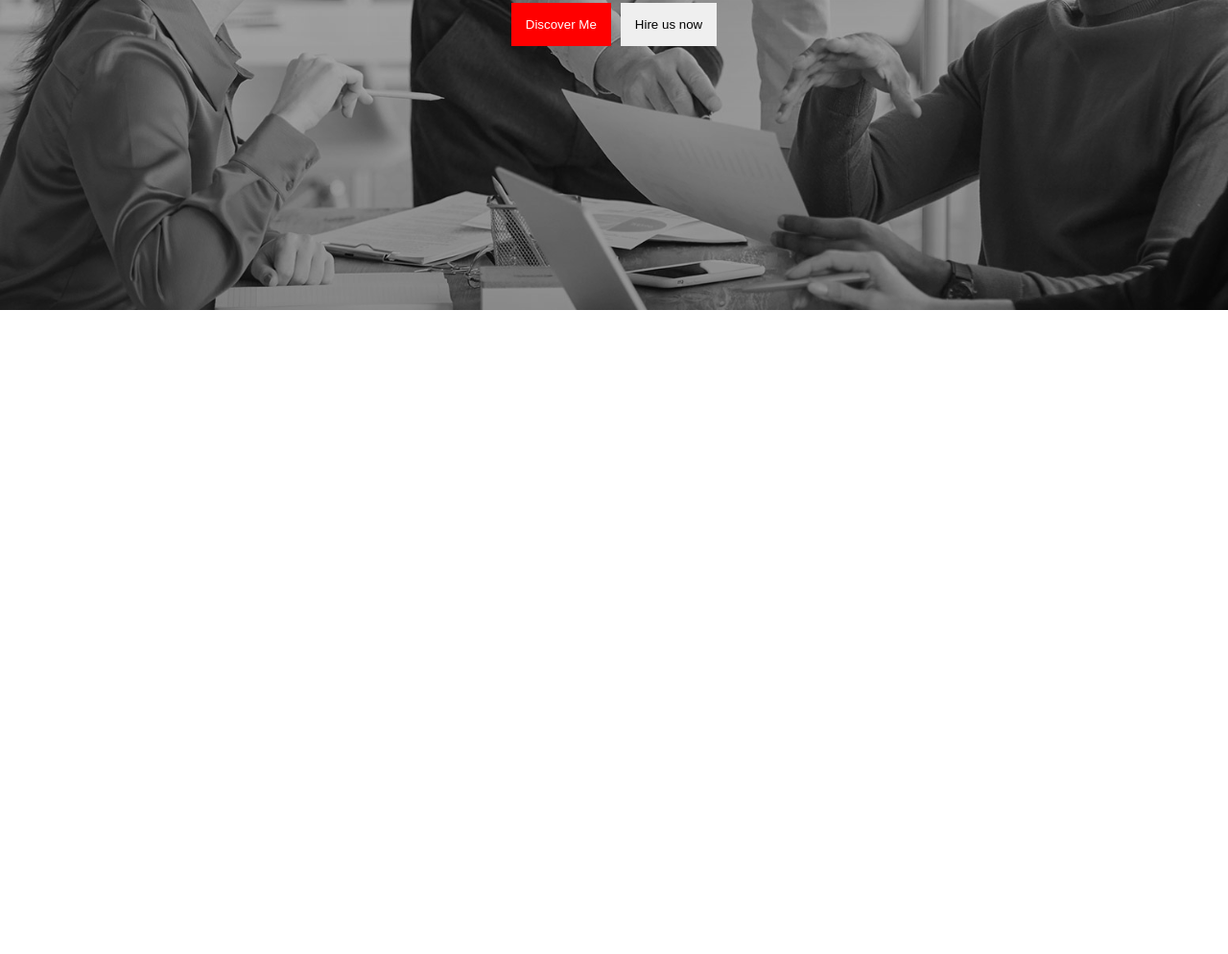
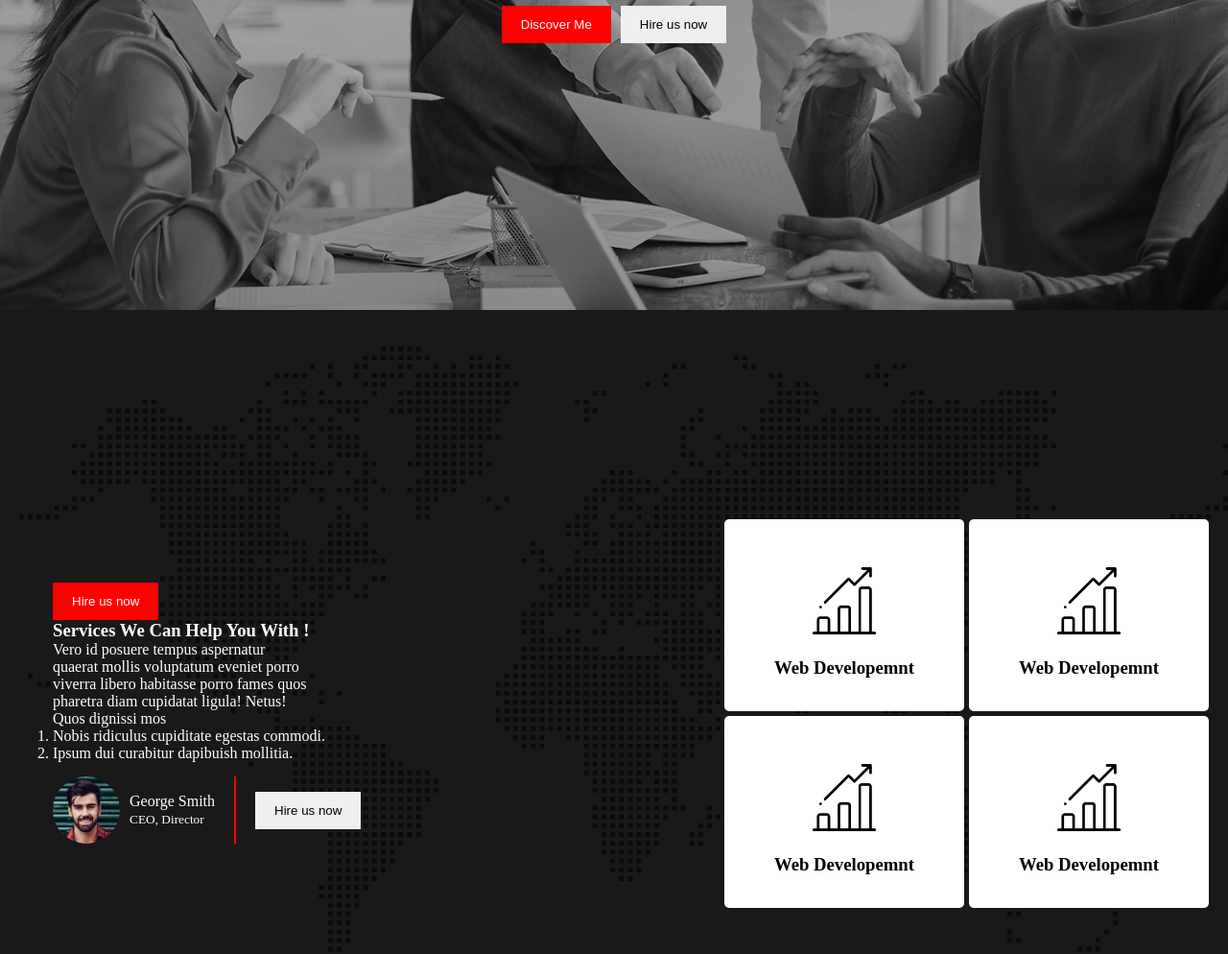
Before and after one commit to SiamIslamSagor/my-digital-agency, a plain HTML site: page index.html in a window 1280 px wide. Shown: the part 546-1540 px from the top of the page at 96% size. Before the commit the page ends 869 px from the top, so only its background shows below. Drawn offline with Linux system fonts and the light colour scheme.

Commit message:
added second box

```diff
--- a/index.html
+++ b/index.html
@@ -31,6 +31,8 @@
 
     <main>
 
+        <!-- first box  -->
+
         <div class="banner-box">
             <div class="banner-section">
                 <h1 class="h1-title">
@@ -38,7 +40,8 @@
                     Can Rely Upon !
                 </h1>
                 <p class="banner-p">
-                    Hymenaeos! Omnis arcu vitae? Phasellus irure cupidatat incidunt, semper metus, nibh adipisci assumenda
+                    Hymenaeos! Omnis arcu vitae? Phasellus irure cupidatat incidunt, semper metus, nibh adipisci
+                    assumenda
                     odio, quos, senectus vehicula occaecat, officiis malesuada cras.
                 </p>
             </div>
@@ -47,6 +50,64 @@
                 <button class="btn btn-white">Hire us now</button>
             </div>
         </div>
+
+        <!-- second box -->
+
+        <div class="services-box">
+
+            <div class="auther-box">
+                <button class="btn btn-red">Hire us now</button>
+                <div>
+                    <h3>Services We Can Help You With !</h3>
+
+                    <p class="auther-p">Vero id posuere tempus aspernatur quaerat mollis voluptatum eveniet porro
+                        viverra libero habitasse porro fames quos pharetra diam cupidatat ligula! Netus! Quos dignissi
+                        mos</p>
+                    <ol>
+                        <li>Nobis ridiculus cupiditate egestas commodi.</li>
+                        <li>Ipsum dui curabitur dapibuish mollitia.</li>
+                    </ol>
+                    <div class="profile">
+                        <div class="auther-div">
+                            <img class="auther" src="./asset/image/author.jpg" alt="">
+                            <p>George Smith <br>
+                                <small>CEO, Director</small>
+                            </p>
+                        </div>
+                        <div>
+                            <button class="btn">Hire us now</button>
+                        </div>
+                    </div>
+
+                </div>
+            </div>
+
+            <div class="wark-box">
+                <div class="first-div">
+                    <div class="bar-chart">
+                        <img class="bar-img" src="./asset/icons/bar-chart.png" alt="">
+                        <h3>Web Developemnt</h3>
+                    </div>
+                    <div class="bar-chart">
+                        <img class="bar-img" src="./asset/icons/bar-chart.png" alt="">
+                        <h3>Web Developemnt</h3>
+                    </div>
+                </div>
+                <div class="second-div">
+                    <div class="bar-chart">
+                        <img class="bar-img" src="./asset/icons/bar-chart.png" alt="">
+                        <h3>Web Developemnt</h3>
+                    </div>
+                    <div class="bar-chart">
+                        <img class="bar-img" src="./asset/icons/bar-chart.png" alt="">
+                        <h3>Web Developemnt</h3>
+                    </div>
+                </div>
+
+            </div>
+        </div>
+
+
 
     </main>
 
--- a/style.css
+++ b/style.css
@@ -60,10 +60,80 @@
 
 .btn{
     border: none;
-    padding: 15px;
+    padding: 12px 20px;
 }
 
 .btn-red{
     background: red;
     color: white;
 }
+
+/*  second box  */
+
+.services-box{
+    display: flex;
+    align-items: center;
+    background-image: url("./asset/image/footer-bg.png"), linear-gradient(rgba(0, 0, 0, 0.9), rgba(0, 0, 0, 0.9));
+    background-blend-mode: overlay;
+    height: 100vh;
+    padding: 20px;
+}
+
+.auther-box{
+    color: white;
+    padding: 23px;
+    margin: 12px;
+}
+
+.profile{
+    display: flex;
+    align-items: center;
+    gap: 20px;
+    margin-top: 15px;
+}
+
+.auther{
+    height: 70px;
+    width: 70px;
+    border-radius: 35px;
+}
+
+.auther-div{
+    display: flex;
+    align-items: center;
+    gap: 10px;
+    padding-right: 20px;
+    border-right: 2px solid red;
+}
+
+.auther-p{
+    width: 40%;
+}
+
+
+.first-div{
+    display: flex;
+    gap: 5px;
+}
+
+.second-div{
+    display: flex;
+    gap: 5px;
+    margin-top: 5px;
+}
+
+.bar-chart{
+    text-align: center;
+    width: 150px;
+    height: 100px;
+    background-color: white;
+    color: black;
+    padding: 50px;
+    border-radius: 5px;
+}
+
+.bar-img{
+    width: 70px;
+    margin-bottom: 20px;
+
+}
```
